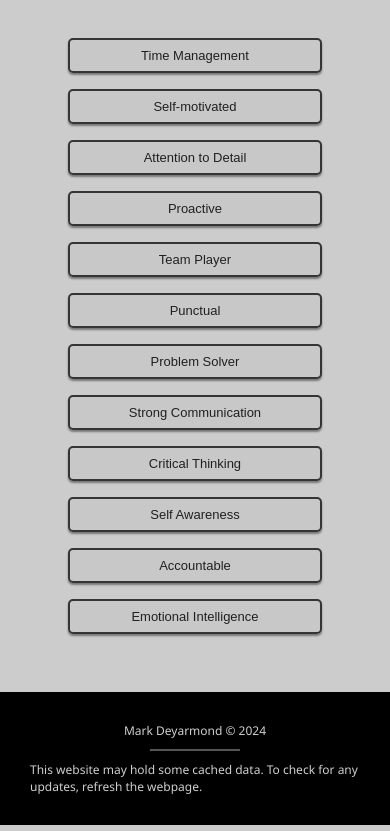
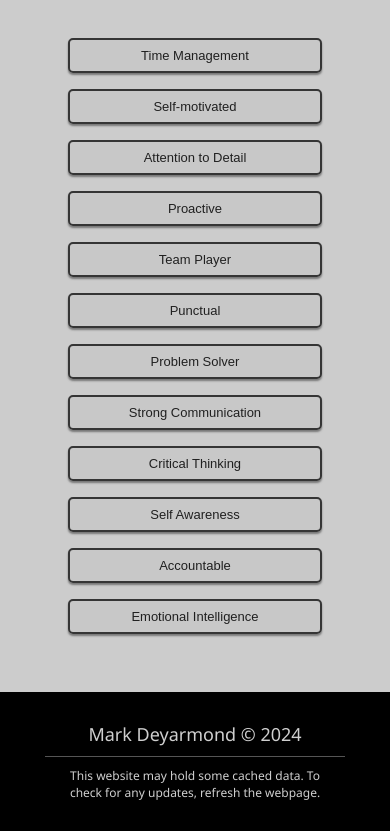
Before and after one commit to mardeyar/portfolio, a plain HTML site: page tech.html in a window 390 px wide. Shown: the part 869-1700 px from the top of the page. Drawn offline with Linux system fonts and the light colour scheme; a web font is replaced by a local one.

Commit message:
Styling edits

```diff
--- a/css/universal.css
+++ b/css/universal.css
@@ -48,11 +48,6 @@ body {
     color: #a86060;
     width: 70%;
     padding-bottom: 5px;
-}
-
-.nav-links a:hover {
-    border-bottom: 2px solid transparent;
-    transition: fade .3s;
 }
 
 #active-link {
@@ -181,13 +176,11 @@ body {
     height: 30px;
 }
 
-#footer-sep {
-    border: 1px solid rgba(170, 170, 170, 0.5);
+#refresh {
+    border-top: 1px solid rgba(170, 170, 170, 0.5);
+    font-size: 12px;
+    text-align: center;
     width: 25%;
-}
-
-#refresh {
-    font-size: 12px;
 }
 
 @media screen and (max-width: 1250px) {
@@ -223,6 +216,11 @@ body {
         width: 0;
         padding: 0;
     }
+
+    /* FOOTER */
+    #refresh {
+        width: 40%;
+    }
 }
 
 @media screen and (max-width: 500px) {
@@ -231,11 +229,11 @@ body {
         text-shadow: 2px 2px 0px #45454563;
     }
 
-    /* #mobile-navigation {
-        top: 450px;
-    } */
+    .footer p {
+        font-size: 18px;
+    }
 
-    .footer p {
-        font-size: 12px;
+    #refresh {
+        width: 80%;
     }
 }
```
Also changed, not shown: css/projects.css (+3 -5 lines).
